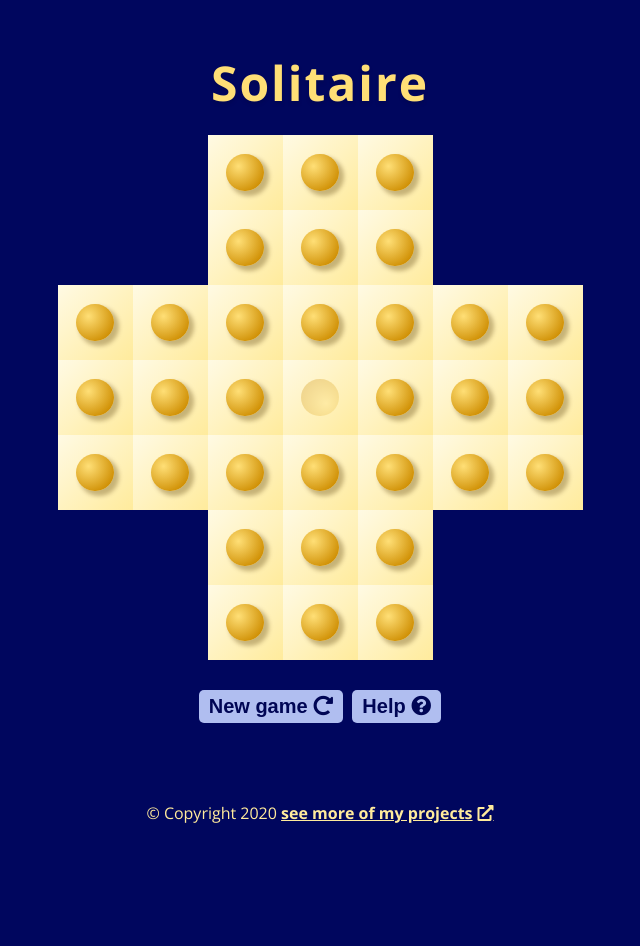
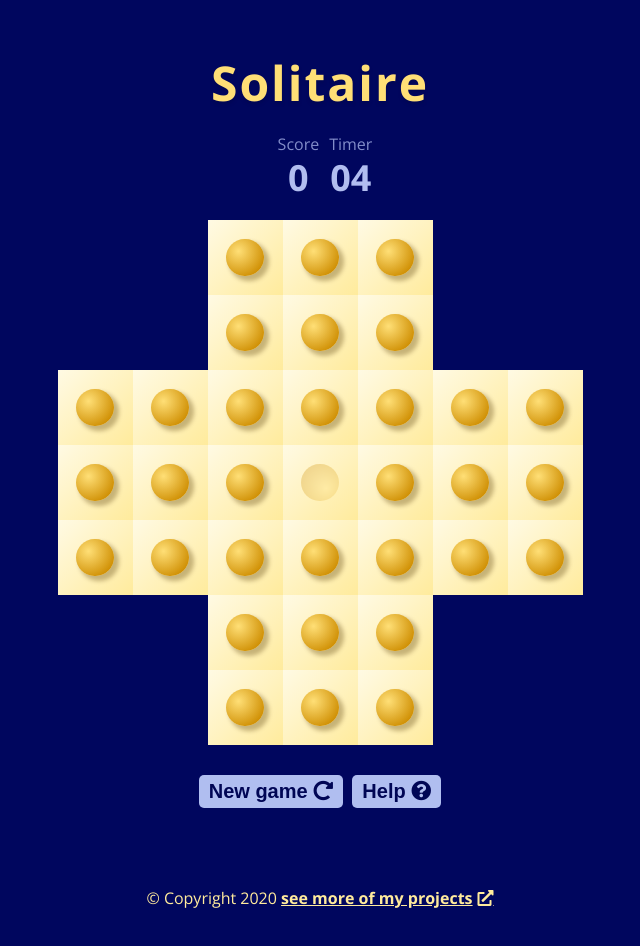
Before and after one commit to rolandjlevy/js-solitaire-game, a plain HTML site: page index.html in a window 1280 px wide. Shown: the whole page, without its empty margins (320-960 px from the left). Drawn offline with nearby package versions, Linux system fonts and the light colour scheme.

Commit message:
Added timer and score

```diff
--- a/index.html
+++ b/index.html
@@ -11,6 +11,28 @@
   <body>
     <article>
       <h3>Solitaire</h3>
+      <section class="h-block m-t-10">
+        <!-- <p class="v-block m-r-10">
+          <span>Game size</span>
+          <span class="m-t-10">
+            <select id="game-size" onchange="startGame()">
+              <option value="2" selected>2 x 2</option>
+              <option value="3" selected>3 x 3</option>
+              <option value="4">4 x 4</option>
+              <option value="5">5 x 5</option>
+              <option value="6">6 x 6</option>
+            </select>
+          </span>
+        </p> -->
+        <p class="v-block m-l-10">
+          <span class="score-label m-t-8">Score</span>
+          <span class="score-display">0</span>
+        </p>
+        <p class="v-block m-l-10">
+          <span class="timer-label m-t-8">Timer</span>
+          <span class="timer-display">00</span>
+        </p>
+      </section>
       <main class="container"></main>
       <section class="m-t-10">
         <button class="btn m-r-5 m-b-10" onclick="startGame()">New game <i class="fas fa-redo-alt"></i></button>
--- a/script.js
+++ b/script.js
@@ -1,5 +1,7 @@
 const container = document.querySelector('.container');
 const helpDisplay = document.querySelector('.help');
+const scoreDisplay = document.querySelector('.score-display');
+const timerDisplay = document.querySelector('.timer-display');
 
 const body = document.querySelector('body');
 const blockSize = getComputedStyle(body).getPropertyValue('--block-size');
@@ -9,6 +11,8 @@ let index = 0;
 const blocks = [];
 const rl = rowLength;
 let origin = null;
+let score = 0;
+let timer = 0;
 
 while (index < rl * rl) {
   const block = {
@@ -45,6 +49,12 @@ setTimeout(() => {
   });
 }, 10);
 
+setInterval(() => {
+  const paddedTimer = String(timer).padStart(2, '0');
+  timerDisplay.textContent = paddedTimer;
+  timer++;
+}, 1000);
+
 function processMove(block) {
   if (origin) {
     if (origin.div.id == block.div.id) {
@@ -55,6 +65,8 @@ function processMove(block) {
       const taken = isValidTake(origin, target);
       if (taken) {
         take(origin, target, taken);
+        score++;
+        scoreDisplay.textContent = score;
       }
     }
   } else {
--- a/style.css
+++ b/style.css
@@ -2,6 +2,7 @@
   --blue-white: #f9fbff;
   --blue-light: #e1e9ff;
   --blue-mid: #c3d1ffe7;
+  --blue-mid-dark: #c3d1ffaa;
   --blue-dark: #3240bec4;
   --blue-darker: #000c77;
   --blue-deep: #000655;
@@ -156,6 +157,22 @@ article {
   transform: none;
   filter: blur(0);
   transition: all 0.1s ease;
+}
+
+/*********/
+/* Score */
+/*********/
+
+.score-display, .timer-display  {
+  color: var(--blue-mid);
+  font-size: 2.25rem;
+  line-height: 1.25;
+  transition: all 0.2s ease;
+  font-weight: 700;
+}
+
+.score-label, .timer-label {
+  color: var(--blue-mid-dark);
 }
 
 /********/
```
